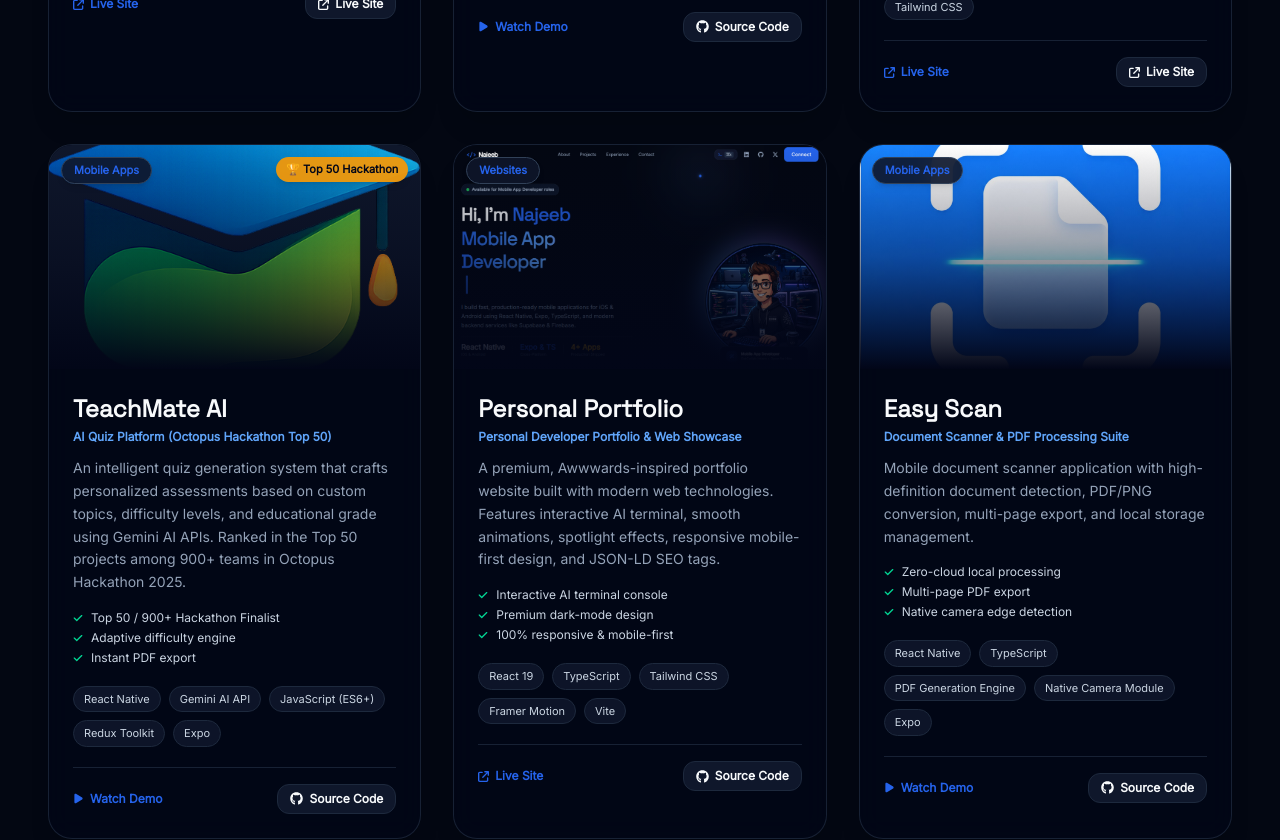
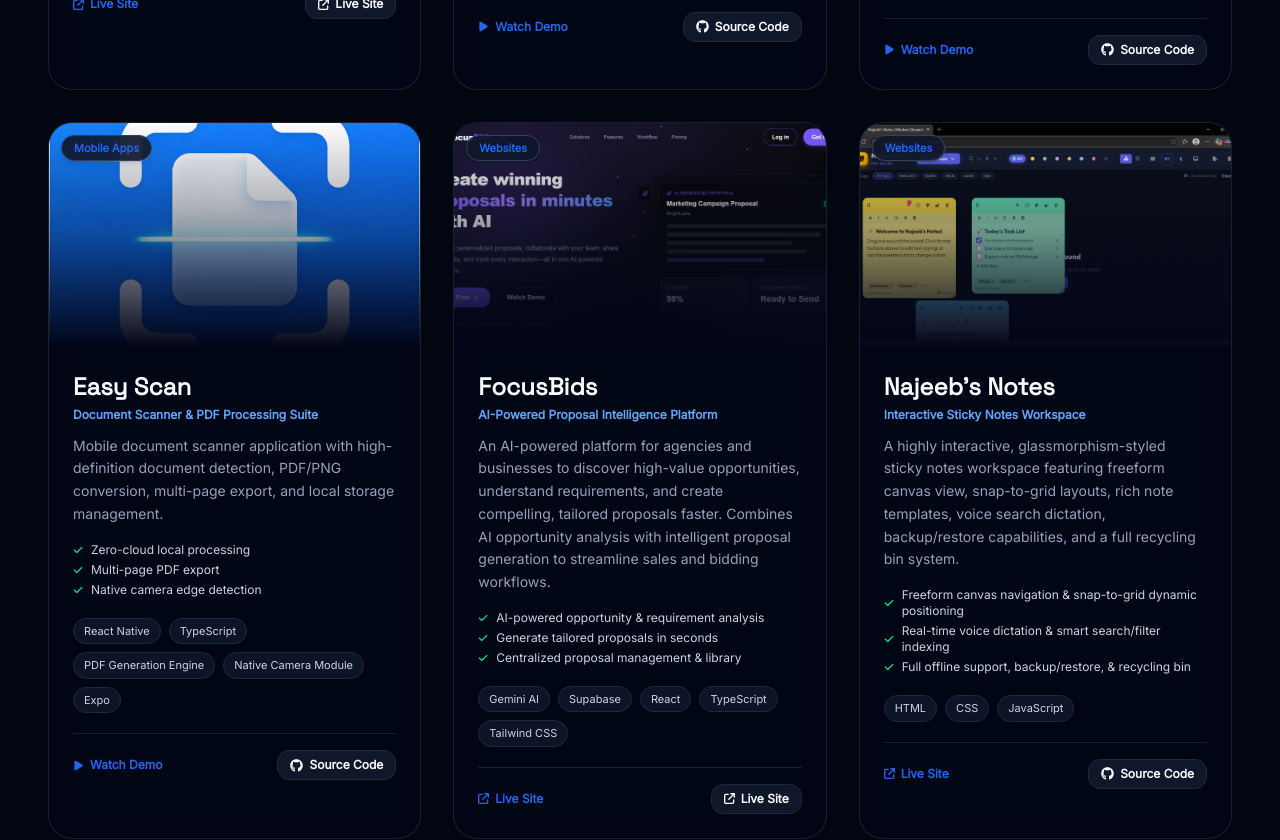
Before and after one commit to najeebsayyed/portfolio, a React (Vite) app: page / in a window 1280 px wide. Shown: the part 4200-5040 px from the top of the page. Built offline with nearby package versions, Linux system fonts and the light colour scheme.

Commit message:
feat: add Najeeb's Notes project entry and associated image asset

```diff
--- a/src/data/projects.ts
+++ b/src/data/projects.ts
@@ -4,6 +4,7 @@
 import easyscan from "../assets/images/easy-scan.png";
 import focusbids from "../assets/images/focusbids.png";
 import portfolio from "../assets/images/portfolio.png";
+import najeebnotes from "../assets/images/najeebs-notes.png";
 
 import recipeosDemo from "../assets/videos/recipe-os.mp4";
 import teachmateDemo from "../assets/videos/teachmate.mp4";
@@ -67,6 +68,51 @@
       "Offline persistence",
     ],
   },
+  {
+    title: "TeachMate AI",
+    subtitle: "AI Quiz Platform (Octopus Hackathon Top 50)",
+    description:
+      "An intelligent quiz generation system that crafts personalized assessments based on custom topics, difficulty levels, and educational grade using Gemini AI APIs. Ranked in the Top 50 projects among 900+ teams in Octopus Hackathon 2025.",
+    image: teachmate,
+    categories: ["Mobile Apps", "AI Powered"],
+    tech: [
+      "React Native",
+      "Gemini AI API",
+      "JavaScript (ES6+)",
+      "Redux Toolkit",
+      "Expo",
+    ],
+    github: "https://github.com/najeebsayyed/teachmate-ai",
+    demo: teachmateDemo,
+    highlights: [
+      "Top 50 / 900+ Hackathon Finalist",
+      "Adaptive difficulty engine",
+      "Instant PDF export",
+    ],
+  },
+
+  {
+    title: "Easy Scan",
+    subtitle: "Document Scanner & PDF Processing Suite",
+    description:
+      "Mobile document scanner application with high-definition document detection, PDF/PNG conversion, multi-page export, and local storage management.",
+    image: easyscan,
+    categories: ["Mobile Apps"],
+    tech: [
+      "React Native",
+      "TypeScript",
+      "PDF Generation Engine",
+      "Native Camera Module",
+      "Expo",
+    ],
+    github: "https://github.com/najeebsayyed/easy-scan",
+    demo: easyscanDemo,
+    highlights: [
+      "Zero-cloud local processing",
+      "Multi-page PDF export",
+      "Native camera edge detection",
+    ],
+  },
 
   {
     title: "FocusBids",
@@ -90,26 +136,25 @@
     ],
   },
 
+
   {
-    title: "TeachMate AI",
-    subtitle: "AI Quiz Platform (Octopus Hackathon Top 50)",
+    title: "Najeeb's Notes",
+    subtitle: "Interactive Sticky Notes Workspace",
     description:
-      "An intelligent quiz generation system that crafts personalized assessments based on custom topics, difficulty levels, and educational grade using Gemini AI APIs. Ranked in the Top 50 projects among 900+ teams in Octopus Hackathon 2025.",
-    image: teachmate,
-    categories: ["Mobile Apps", "AI Powered"],
+      "A highly interactive, glassmorphism-styled sticky notes workspace featuring freeform canvas view, snap-to-grid layouts, rich note templates, voice search dictation, backup/restore capabilities, and a full recycling bin system.",
+    image: najeebnotes,
+    categories: ["Websites"],
     tech: [
-      "React Native",
-      "Gemini AI API",
-      "JavaScript (ES6+)",
-      "Redux Toolkit",
-      "Expo",
+      "HTML",
+      "CSS",
+      "JavaScript",
     ],
-    github: "https://github.com/najeebsayyed/teachmate-ai",
-    demo: teachmateDemo,
+    github: "https://github.com/najeebsayyed/najeebs-notes",
+    live: "https://najeebs-notes.vercel.app",
     highlights: [
-      "Top 50 / 900+ Hackathon Finalist",
-      "Adaptive difficulty engine",
-      "Instant PDF export",
+      "Freeform canvas navigation & snap-to-grid dynamic positioning",
+      "Real-time voice dictation & smart search/filter indexing",
+      "Full offline support, backup/restore, & recycling bin",
     ],
   },
 
@@ -136,26 +181,5 @@
     ],
   },
 
-  {
-    title: "Easy Scan",
-    subtitle: "Document Scanner & PDF Processing Suite",
-    description:
-      "Mobile document scanner application with high-definition document detection, PDF/PNG conversion, multi-page export, and local storage management.",
-    image: easyscan,
-    categories: ["Mobile Apps"],
-    tech: [
-      "React Native",
-      "TypeScript",
-      "PDF Generation Engine",
-      "Native Camera Module",
-      "Expo",
-    ],
-    github: "https://github.com/najeebsayyed/easy-scan",
-    demo: easyscanDemo,
-    highlights: [
-      "Zero-cloud local processing",
-      "Multi-page PDF export",
-      "Native camera edge detection",
-    ],
-  },
+
 ];
```
Also changed, not shown: src/assets/images/najeebs-notes.png (added).
